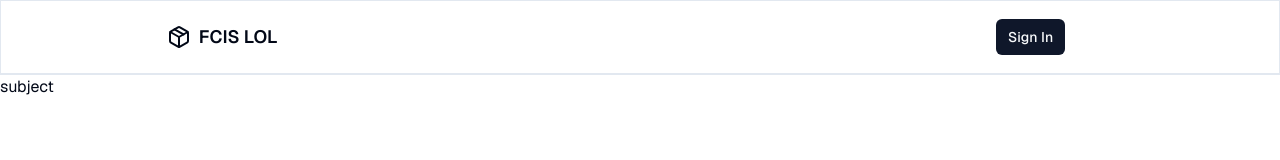
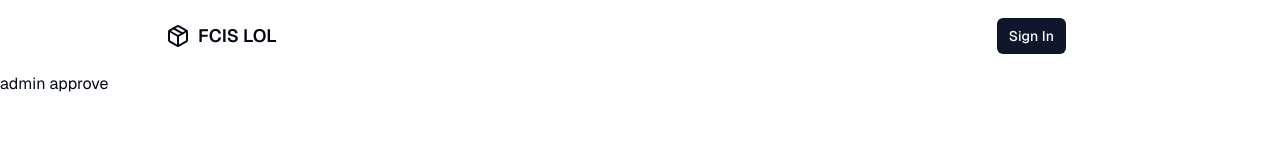
Before and after one commit to IOTeamDev/fcisLOL, a Next.js app: page /admin/approve in a window 1280 px wide. Shown: the top 160 px of the page. Built offline with nearby package versions, Linux system fonts and the light colour scheme.

Commit message:
Added admin approval page

```diff
--- a/src/app/[semester]/page.tsx
+++ b/src/app/[semester]/page.tsx
@@ -12,7 +12,7 @@ const page = async ({ params }: { params: { semester: string } }) => {
     return (
       <>
         <div className="w-full min-h-[calc(100vh-75px)] flex justify-center items-center">
-					<p className="text-4xl">404 POP LOL </p>
+          <p className="text-4xl font-extrabold">404 POP LOL </p>
         </div>
       </>
     );
--- /dev/null
+++ b/src/app/admin/approve/page.tsx
@@ -0,0 +1,7 @@
+import React from "react";
+
+function page() {
+  return <div>admin approve</div>;
+}
+
+export default page;
--- a/src/components/NavBar.tsx
+++ b/src/components/NavBar.tsx
@@ -4,7 +4,7 @@ import ChangeTheme from "./ChangeTheme";
 
 export default function NavBar() {
   return (
-		<nav className="w-full border-b-2 border p-2">
+    <nav className="w-full p-2">
       <div className="flex justify-center items-center">
         <div className="w-3/4 flex items-center justify-between h-14">
           <Link
```
Lines whose indentation alone changed are shown as unchanged.
